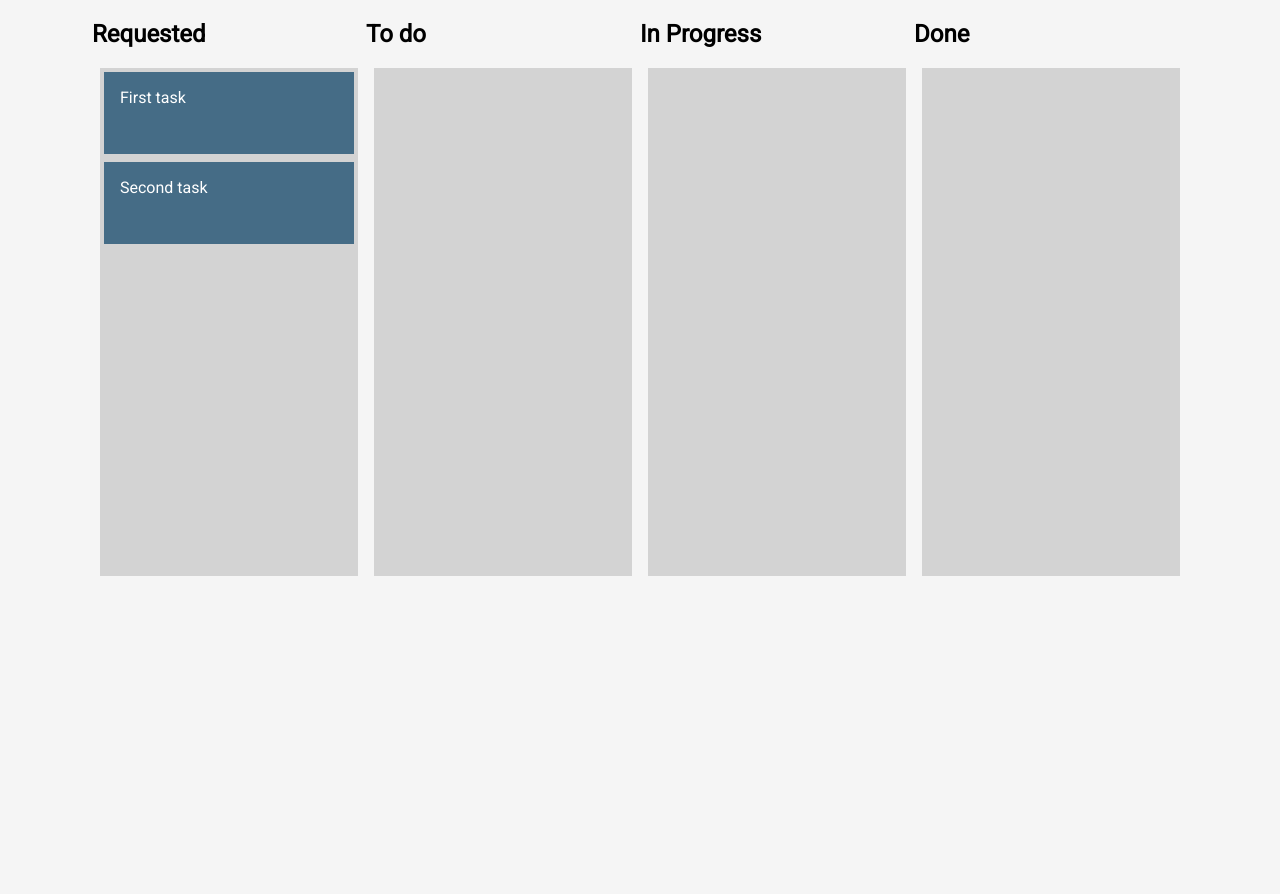
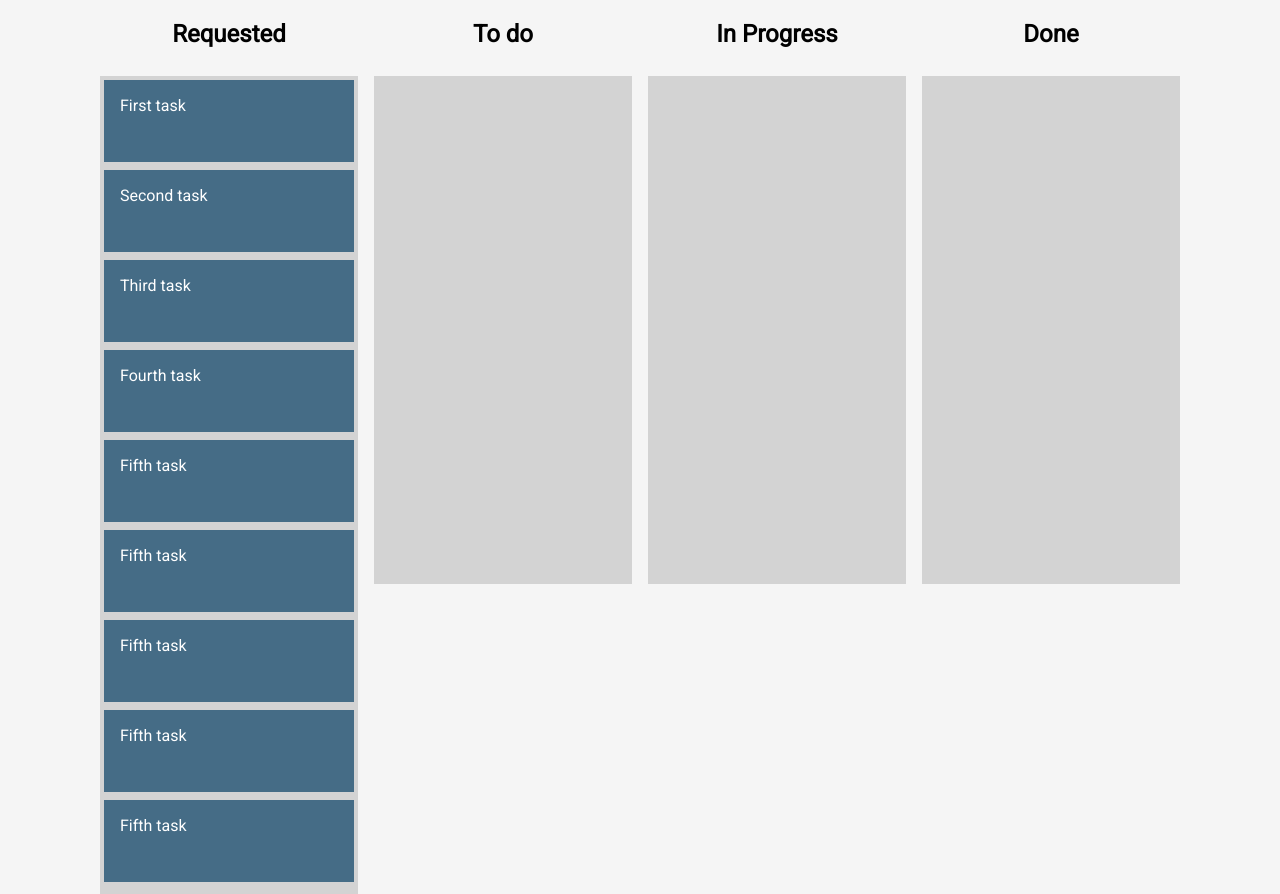
Before and after one commit to rpowers621/meal_app, a React (Create React App) app: page / in a window 1280 px wide. Before the commit the page ends 800 px from the top, so only its background shows below. Built offline with nearby package versions, Linux system fonts and the light colour scheme.

Commit message:
initial commit

```diff
--- a/src/App.js
+++ b/src/App.js
@@ -1,28 +1,34 @@
-import React, { useState } from 'react';
-import { DragDropContext, Droppable, Draggable } from 'react-beautiful-dnd';
+import React, { useState } from "react";
+import { DragDropContext, Draggable, Droppable } from "react-beautiful-dnd";
 import { v4 as uuid } from 'uuid';
 
 const itemsFromBackend = [
-  { id: uuid(), content: 'First task' },
-  { id: uuid(), content: 'Second task' }
+  { id: uuid(), content: "First task" },
+  { id: uuid(), content: "Second task" },
+  { id: uuid(), content: "Third task" },
+  { id: uuid(), content: "Fourth task" },
+  { id: uuid(), content: "Fifth task" },
+  { id: uuid(), content: "Fifth task" },
+  { id: uuid(), content: "Fifth task" },
+  { id: uuid(), content: "Fifth task" },
+  { id: uuid(), content: "Fifth task" }
 ];
 
-const columnsFromBackend =
-{
+const columnsFromBackend = {
   [uuid()]: {
-    name: 'Requested',
+    name: "Requested",
     items: itemsFromBackend
   },
   [uuid()]: {
-    name: 'To do',
+    name: "To do",
     items: []
   },
   [uuid()]: {
-    name: 'In Progress',
+    name: "In Progress",
     items: []
   },
   [uuid()]: {
-    name: 'Done',
+    name: "Done",
     items: []
   }
 };
@@ -30,8 +36,9 @@ const columnsFromBackend =
 const onDragEnd = (result, columns, setColumns) => {
   if (!result.destination) return;
   const { source, destination } = result;
-  if (source.droppableID !== destination.droppableID) {
-    const sourceColumn = columns[source.droppableID];
+
+  if (source.droppableId !== destination.droppableId) {
+    const sourceColumn = columns[source.droppableId];
     const destColumn = columns[destination.droppableId];
     const sourceItems = [...sourceColumn.items];
     const destItems = [...destColumn.items];
@@ -39,49 +46,59 @@ const onDragEnd = (result, columns, setColumns) => {
     destItems.splice(destination.index, 0, removed);
     setColumns({
       ...columns,
-      [source.droppableID]: {
+      [source.droppableId]: {
         ...sourceColumn,
         items: sourceItems
       },
-      [destination.droppableID]: {
+      [destination.droppableId]: {
         ...destColumn,
         items: destItems
       }
-    })
+    });
   } else {
-    const column = columns[source.droppableID];
-    const copiedItems = [...column.items]
+    const column = columns[source.droppableId];
+    const copiedItems = [...column.items];
     const [removed] = copiedItems.splice(source.index, 1);
     copiedItems.splice(destination.index, 0, removed);
     setColumns({
       ...columns,
-      [source.droppableID]: {
+      [source.droppableId]: {
         ...column,
-        item: copiedItems
+        items: copiedItems
       }
-    })
+    });
   }
 };
 
 function App() {
   const [columns, setColumns] = useState(columnsFromBackend);
-
   return (
-    <div style={{ display: 'flex', justifyContent: 'center', height: '100%' }}>
-      <DragDropContext onDragEnd={result => onDragEnd(result, columns, setColumns)}>
-        {Object.entries(columns).map(([id, column]) => {
+    <div style={{ display: "flex", justifyContent: "center", height: "100%" }}>
+      <DragDropContext
+        onDragEnd={result => onDragEnd(result, columns, setColumns)}
+      >
+        {Object.entries(columns).map(([columnId, column], index) => {
           return (
-            <div style={{ dislay: 'flex', justifyContent: 'center', height: '100%' }}>
+            <div
+              style={{
+                display: "flex",
+                flexDirection: "column",
+                alignItems: "center"
+              }}
+              key={columnId}
+            >
               <h2>{column.name}</h2>
               <div style={{ margin: 8 }}>
-                <Droppable droppableID={id} key={id}>
+                <Droppable droppableId={columnId} key={columnId}>
                   {(provided, snapshot) => {
                     return (
                       <div
                         {...provided.droppableProps}
                         ref={provided.innerRef}
                         style={{
-                          background: snapshot.isDraggingOver ? 'lightblue' : 'lightgrey',
+                          background: snapshot.isDraggingOver
+                            ? "lightblue"
+                            : "lightgrey",
                           padding: 4,
                           width: 250,
                           minHeight: 500
@@ -89,7 +106,11 @@ function App() {
                       >
                         {column.items.map((item, index) => {
                           return (
-                            <Draggable key={item.id} draggableId={item.id} index={index}>
+                            <Draggable
+                              key={item.id}
+                              draggableId={item.id}
+                              index={index}
+                            >
                               {(provided, snapshot) => {
                                 return (
                                   <div
@@ -97,25 +118,27 @@ function App() {
                                     {...provided.draggableProps}
                                     {...provided.dragHandleProps}
                                     style={{
-                                      userSelect: 'none',
+                                      userSelect: "none",
                                       padding: 16,
-                                      margin: '0 0 8px 0',
-                                      minHeight: '50px',
-                                      backgroundColor: snapshot.isDragging ? '#263B4A' : '#456C86',
-                                      color: 'white',
+                                      margin: "0 0 8px 0",
+                                      minHeight: "50px",
+                                      backgroundColor: snapshot.isDragging
+                                        ? "#263B4A"
+                                        : "#456C86",
+                                      color: "white",
                                       ...provided.draggableProps.style
                                     }}
                                   >
                                     {item.content}
                                   </div>
-                                )
+                                );
                               }}
                             </Draggable>
-                          )
+                          );
                         })}
                         {provided.placeholder}
                       </div>
-                    )
+                    );
                   }}
                 </Droppable>
               </div>
```
Also changed, not shown: 1 other file (tests, documents, lock files or other folders).
